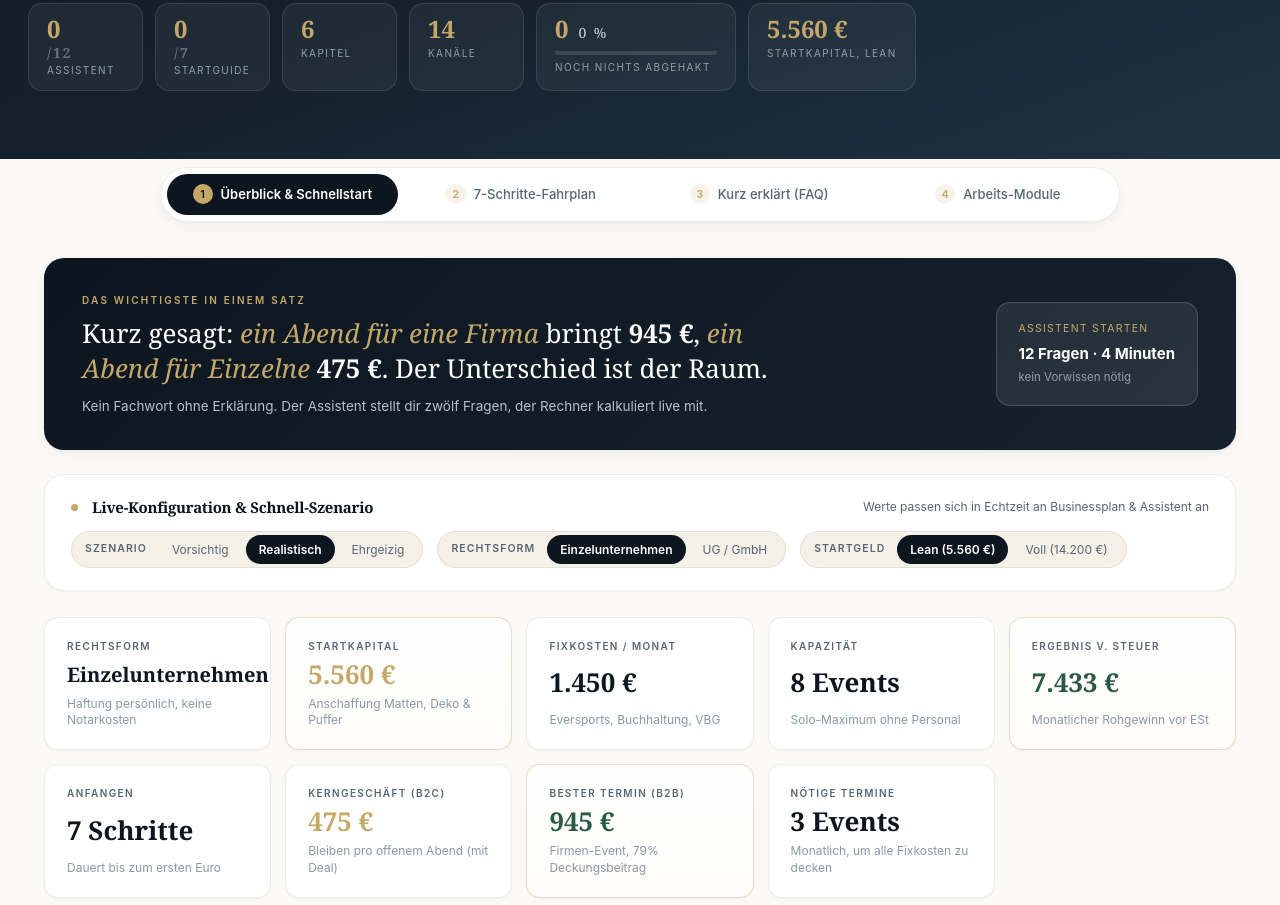
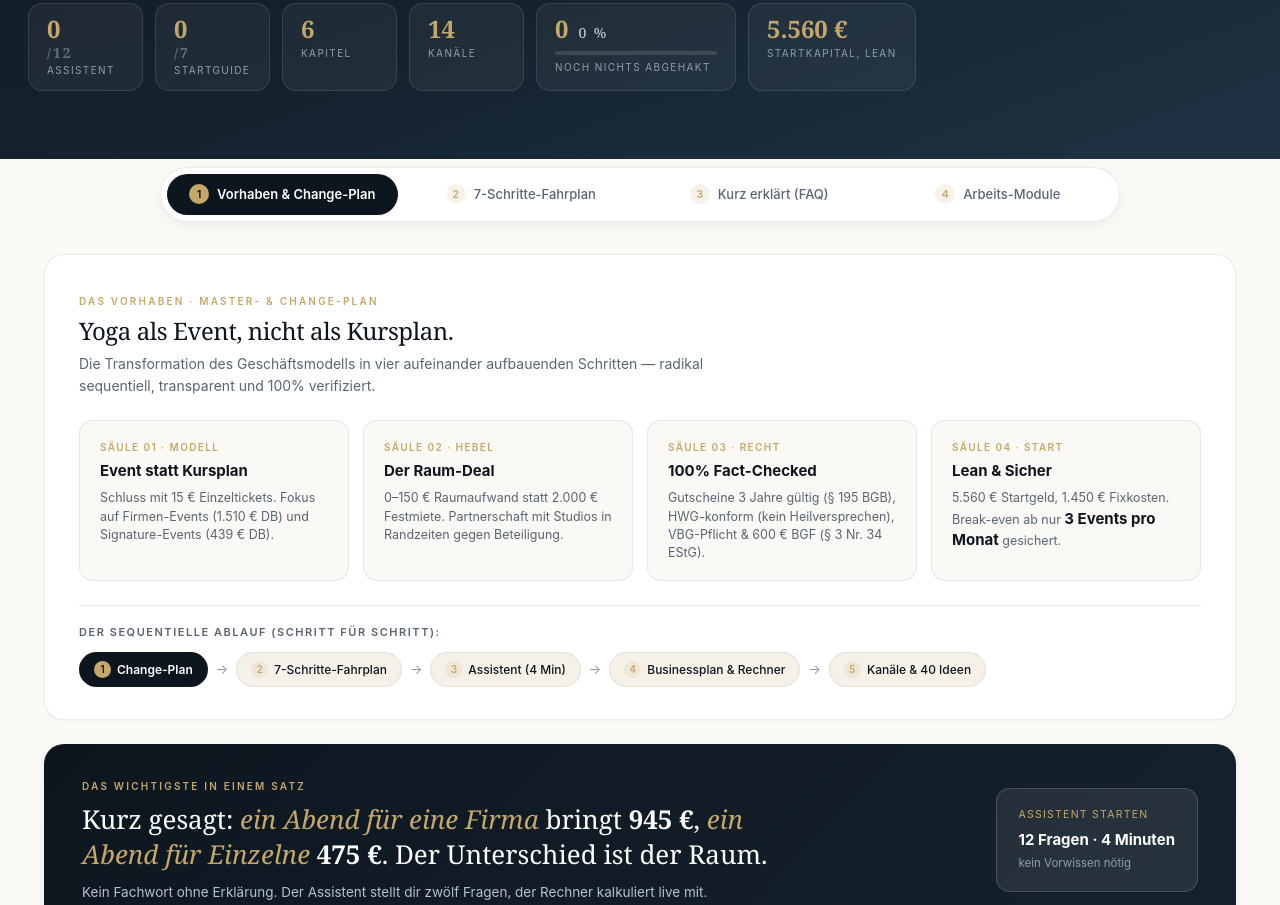
Before and after one commit to alexandersinenko93/elvaria, a website: page index.html in a window 1280 px wide. Shown: the part 411-1316 px from the top of the page. Drawn offline with Linux system fonts and the light colour scheme.

Commit message:
feat: ultra-sequential UX with Elvaria change plan summary, 5-phase timeline, and seamless navigation

```diff
--- a/index.html
+++ b/index.html
@@ -27,8 +27,7 @@
     </nav>
     <div class="hsearch">
       <svg width="14" height="14" viewBox="0 0 24 24" fill="none" stroke="currentColor" stroke-width="2.2" aria-hidden="true"><circle cx="11" cy="11" r="7"/><path d="m20 20-3.5-3.5"/></svg>
-      <input id="qG" type="search" placeholder="Alles durchsuchen …" autocomplete="off" aria-label="Alles durchsuchen">
-      <kbd>/</kbd>
+      <input id="qG" type="search" placeholder="Alles durchsuchen …" autocomplete="off" aria-label="Alles durchsuchen"><kbd>/</kbd>
       <div id="gPanel" hidden><div id="gList"></div></div>
     </div>
     <div class="hprog"><span class="dot" aria-hidden="true"></span><span id="hprogTxt">0 Schritte</span></div>
@@ -63,7 +62,7 @@
 <!-- ═══════════ 1. START / ÜBERSICHT ═══════════ -->
 <section class="view subpage on" id="v-dash" data-sub="start">
   <div class="dash-cat-bar" role="tablist" aria-label="Kategorien Übersicht">
-    <button class="dash-cat-btn on" data-dash-tab="uebersicht" role="tab" aria-selected="true"><span class="num">1</span> Überblick &amp; Schnellstart</button>
+    <button class="dash-cat-btn on" data-dash-tab="uebersicht" role="tab" aria-selected="true"><span class="num">1</span> Vorhaben &amp; Change-Plan</button>
     <button class="dash-cat-btn" data-dash-tab="roadmap" role="tab" aria-selected="false"><span class="num">2</span> 7-Schritte-Fahrplan</button>
     <button class="dash-cat-btn" data-dash-tab="faq" role="tab" aria-selected="false"><span class="num">3</span> Kurz erklärt (FAQ)</button>
     <button class="dash-cat-btn" data-dash-tab="module" role="tab" aria-selected="false"><span class="num">4</span> Arbeits-Module</button>
@@ -71,6 +70,31 @@
 
   <div class="dash-pane on" id="dashPaneUebersicht">
     <div id="resume"></div>
+    <!-- Change-Plan & Vorhaben Summary -->
+    <div class="change-plan-summary" id="changePlanBox">
+      <div class="cps-head">
+        <span class="cps-badge">DAS VORHABEN · MASTER- &amp; CHANGE-PLAN</span>
+        <h2>Yoga als Event, nicht als Kursplan.</h2>
+        <p>Die Transformation des Geschäftsmodells in vier aufeinander aufbauenden Schritten — radikal sequentiell, transparent und 100% verifiziert.</p>
+      </div>
+      <div class="cps-grid">
+        <div class="cps-card"><span class="cps-step">SÄULE 01 · MODELL</span><b>Event statt Kursplan</b><p>Schluss mit 15 € Einzeltickets. Fokus auf Firmen-Events (1.510 € DB) und Signature-Events (439 € DB).</p></div>
+        <div class="cps-card"><span class="cps-step">SÄULE 02 · HEBEL</span><b>Der Raum-Deal</b><p>0–150 € Raumaufwand statt 2.000 € Festmiete. Partnerschaft mit Studios in Randzeiten gegen Beteiligung.</p></div>
+        <div class="cps-card"><span class="cps-step">SÄULE 03 · RECHT</span><b>100% Fact-Checked</b><p>Gutscheine 3 Jahre gültig (§ 195 BGB), HWG-konform (kein Heilversprechen), VBG-Pflicht &amp; 600 € BGF (§ 3 Nr. 34 EStG).</p></div>
+        <div class="cps-card"><span class="cps-step">SÄULE 04 · START</span><b>Lean &amp; Sicher</b><p>5.560 € Startgeld, 1.450 € Fixkosten. Break-even ab nur <b>3 Events pro Monat</b> gesichert.</p></div>
+      </div>
+      <div class="cps-timeline">
+        <div class="cps-tl-title">Der sequentielle Ablauf (Schritt für Schritt):</div>
+        <div class="cps-steps-row">
+          <button class="cps-step-pill on" data-dash-tab="uebersicht"><span class="num">1</span> Change-Plan</button><span class="cps-arr">→</span>
+          <button class="cps-step-pill" data-dash-tab="roadmap"><span class="num">2</span> 7-Schritte-Fahrplan</button><span class="cps-arr">→</span>
+          <button class="cps-step-pill" data-view="wiz"><span class="num">3</span> Assistent (4 Min)</button><span class="cps-arr">→</span>
+          <button class="cps-step-pill" data-view="plan"><span class="num">4</span> Businessplan &amp; Rechner</button><span class="cps-arr">→</span>
+          <button class="cps-step-pill" data-view="anhang"><span class="num">5</span> Kanäle &amp; 40 Ideen</button>
+        </div>
+      </div>
+    </div>
+
     <div class="hero-answer" id="answer">
       <div class="ha-l">
         <span class="ha-kick">Das Wichtigste in einem Satz</span>
@@ -78,18 +102,24 @@
         <p class="ha-sub">Kein Fachwort ohne Erklärung. Der Assistent stellt dir zwölf Fragen, der Rechner kalkuliert live mit.</p>
       </div>
       <div class="ha-r">
-        <button class="ha-go" data-wiz="1">
-          <span>Assistent starten</span><b>12 Fragen · 4 Minuten</b><i>kein Vorwissen nötig</i>
-        </button>
+        <button class="ha-go" data-wiz="1"><span>Assistent starten</span><b>12 Fragen · 4 Minuten</b><i>kein Vorwissen nötig</i></button>
       </div>
     </div>
     <div id="dynKpiBox"></div>
+    <div class="seq-next-banner" data-dash-tab="roadmap">
+      <b>Nächster Schritt in der Sequenz: Der 7-Schritte-Fahrplan bis zum ersten Euro</b>
+      <span>Fahrplan öffnen →</span>
+    </div>
   </div>
 
   <div class="dash-pane" id="dashPaneRoadmap">
     <div class="statusbar" id="statusbar"></div>
     <div class="sec"><span class="n">START</span><h2>Der Weg in sieben Schritten</h2><span class="r">Oben zuerst</span></div>
     <div class="roadmap" id="roadmap"></div>
+    <div class="seq-next-banner" data-view="wiz" style="margin-top:28px">
+      <b>Nächster Schritt in der Sequenz: Den Plan im 4-Minuten-Assistenten individualisieren</b>
+      <span>Zum Assistenten →</span>
+    </div>
   </div>
 
   <div class="dash-pane" id="dashPaneFaq">
--- a/src/css/dashboard.css
+++ b/src/css/dashboard.css
@@ -7,7 +7,7 @@
   display: flex; gap: 8px; background: rgba(255, 255, 255, 0.94);
   backdrop-filter: blur(14px); -webkit-backdrop-filter: blur(14px);
   padding: 6px; border-radius: var(--r-pill); border: 1px solid var(--border-hairline);
-  box-shadow: var(--sh-md); margin: -28px auto 36px; max-width: 960px;
+  box-shadow: var(--sh-md); margin: -28px auto 32px; max-width: 960px;
   position: relative; z-index: 20; overflow-x: auto;
 }
 .dash-cat-btn {
@@ -25,6 +25,54 @@
 
 .dash-pane { display: none; opacity: 0; transform: translateY(4px); transition: opacity 0.2s ease, transform 0.2s ease; }
 .dash-pane.on { display: block; opacity: 1; transform: translateY(0); }
+
+/* ── Change Plan & Vorhaben Summary ── */
+.change-plan-summary {
+  background: var(--bg-card); border: 1px solid var(--border-hairline);
+  border-radius: var(--r-lg); padding: 32px 34px; margin-bottom: 24px; box-shadow: var(--sh-sm);
+}
+.cps-badge {
+  font-size: 10px; letter-spacing: 0.22em; text-transform: uppercase; color: var(--gold-accent);
+  font-weight: 600; display: inline-block; margin-bottom: 8px;
+}
+.cps-head h2 { font-size: 24px; color: var(--navy-deep); margin-bottom: 8px; }
+.cps-head p { font-size: 14px; color: var(--ink-secondary); max-width: 75ch; line-height: 1.55; margin-bottom: 24px; }
+.cps-grid { display: grid; grid-template-columns: repeat(auto-fit, minmax(230px, 1fr)); gap: 14px; margin-bottom: 24px; }
+.cps-card {
+  background: var(--bg-sand); border: 1px solid var(--border-hairline);
+  border-radius: var(--r-md); padding: 18px 20px; display: flex; flex-direction: column;
+}
+.cps-step { font-size: 10px; font-weight: 600; letter-spacing: 0.14em; color: var(--gold-accent); margin-bottom: 4px; }
+.cps-card b { font-size: 15px; color: var(--navy-deep); margin-bottom: 6px; }
+.cps-card p { font-size: 12.5px; color: var(--ink-secondary); line-height: 1.45; }
+
+/* ── Sequential Timeline Bar ── */
+.cps-timeline { padding-top: 18px; border-top: 1px solid var(--border-hairline); }
+.cps-tl-title { font-size: 11px; text-transform: uppercase; letter-spacing: 0.14em; color: var(--ink-secondary); font-weight: 600; margin-bottom: 10px; }
+.cps-steps-row { display: flex; align-items: center; gap: 8px; flex-wrap: wrap; }
+.cps-step-pill {
+  display: inline-flex; align-items: center; gap: 6px; padding: 7px 14px; border-radius: var(--r-pill);
+  font-size: 12px; font-weight: 500; background: var(--bg-cream); color: var(--navy-deep);
+  border: 1px solid var(--border-hairline); cursor: pointer; transition: all 0.15s ease;
+}
+.cps-step-pill:hover { border-color: var(--gold-accent); transform: translateY(-1px); }
+.cps-step-pill.on { background: var(--navy-deep); color: #FFFFFF; font-weight: 600; }
+.cps-step-pill .num {
+  width: 17px; height: 17px; border-radius: 50%; background: var(--gold-subtle); color: var(--gold-accent);
+  font-size: 10px; display: flex; align-items: center; justify-content: center; font-weight: 600;
+}
+.cps-step-pill.on .num { background: var(--gold-accent); color: var(--navy-deep); }
+.cps-arr { color: var(--ink-tertiary); font-size: 13px; }
+
+/* ── Sequential Next Banner ── */
+.seq-next-banner {
+  background: linear-gradient(135deg, #15222E 0%, #0D161F 100%); color: #FFFFFF;
+  border-radius: var(--r-md); padding: 18px 24px; display: flex; align-items: center;
+  justify-content: space-between; margin-top: 24px; cursor: pointer; transition: all 0.18s ease;
+}
+.seq-next-banner:hover { transform: translateY(-2px); box-shadow: var(--sh-md); }
+.seq-next-banner b { font-size: 14.5px; color: #FFFFFF; }
+.seq-next-banner span { font-size: 12.5px; color: var(--gold-accent); display: flex; align-items: center; gap: 6px; font-weight: 600; }
 
 /* ── Statusbar & Simple FAQs ── */
 .statusbar {
--- a/src/js/core/router.js
+++ b/src/js/core/router.js
@@ -129,6 +129,14 @@ document.addEventListener('click', e => {
   const w = e.target.closest('[data-wiz]');
   if (w) { e.preventDefault(); showView('wiz'); return; }
 
+  const dt = e.target.closest('[data-dash-tab]');
+  if (dt && !dt.classList.contains('dash-cat-btn')) {
+    e.preventDefault();
+    showView('dash');
+    if (typeof switchDashTab === 'function') switchDashTab(dt.dataset.dashTab);
+    return;
+  }
+
   const v = e.target.closest('[data-view]');
   if (v) {
     e.preventDefault();
```
